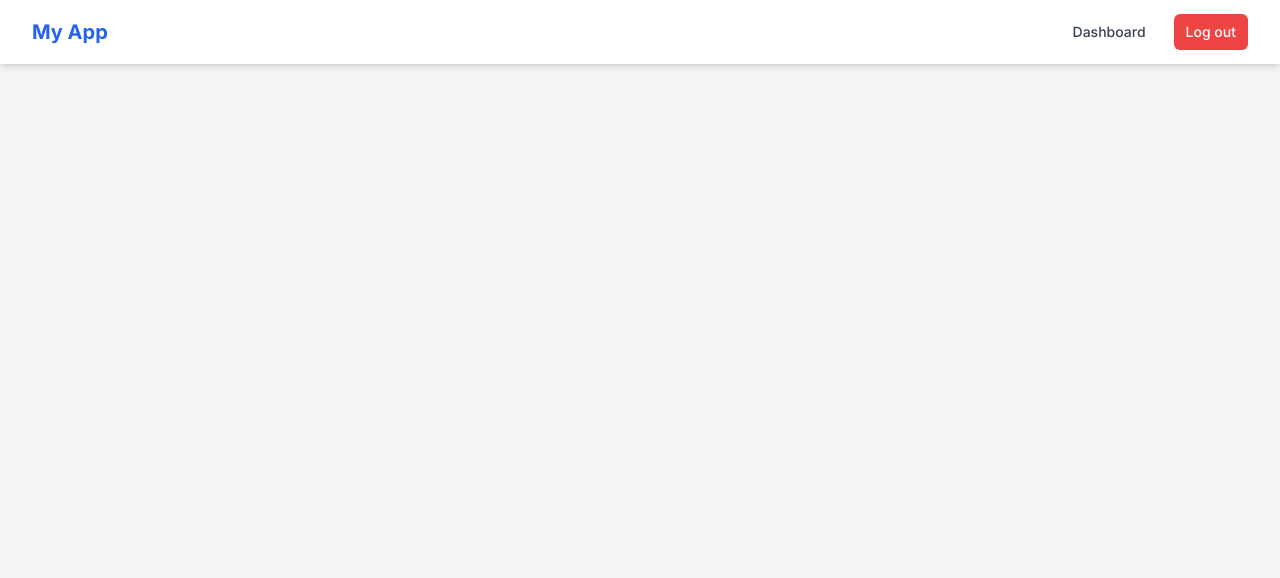
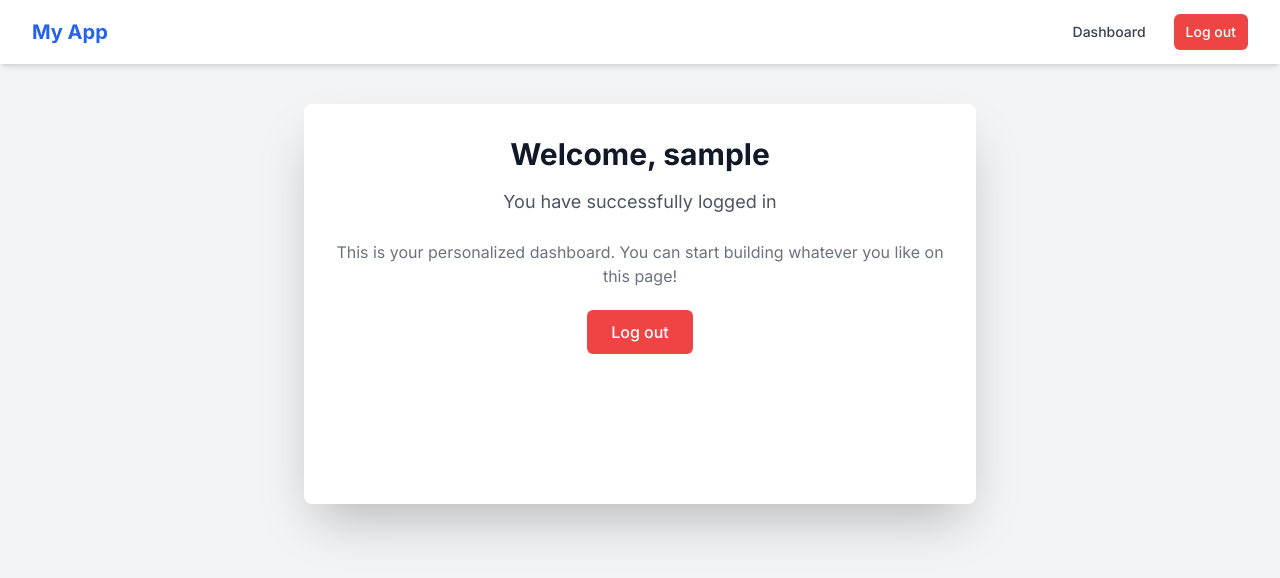
Before and after one commit to Brainnext/flask_web_auth, a Flask app: page /dashboard in a window 1280 px wide. Shown: the top 578 px of the page. Run offline with Flask 3, Linux system fonts and the light colour scheme; the visitor is signed in with stand-in values (Sample User, id 1); some libraries are stand-ins or nearby versions.

Commit message:
Worked on better user experence

```diff
--- a/app.py
+++ b/app.py
@@ -1,5 +1,6 @@
 # Import the necessary Flask components and SQLAlchemy
 import os
+import re
 from dotenv import load_dotenv
 from flask import Flask, render_template, redirect, url_for, request
 from flask_login import LoginManager, UserMixin, login_user, logout_user, login_required, current_user
@@ -72,15 +73,29 @@ def signup():
     if request.method == 'POST':
         username = request.form.get('username')
         password = request.form.get('password')
+        confirm_password = request.form.get('confirm_password')
+
+        # Check if password match
+        if password != confirm_password:
+            return render_template ('signup.html' , error_message="password do not match. Please try again.")
+
+        # Check for password strength
+        if len(password) < 6 :
+            return render_template ('signup.html', error_message="password must be at least 6 characters")
+
+        # Check if password contains both letters and numbers using regex
+        if not re.search(r"[a-zA-Z]", password) or not re.search(r"[0-9]", password):
+            return render_template ("signup.html", error_message="Password must be a mix of letters and numbers!")
 
         # Check if the username already exists in the database
         existing_user = User.query.filter_by(username=username).first()
         if existing_user:
-            return "Username already exists. Please try another.", 400
+            return render_template ("signup.html" , error_message="Username already exists. Please try another.")
 
         # Create a new User object and set the hashed password
         password_hash = generate_password_hash(password)
         new_user = User(username=username, password_hash=password_hash)
+
 
         # Add the new user to the database session and commit the changes
         db.session.add(new_user)
@@ -110,7 +125,7 @@ def login():
             login_user(user)
             return redirect(url_for('dashboard'))
         else:
-            return "Login failed. Check your username and password.", 401
+            return render_template ('login.html', error_message="Login failed. Check your username and password.")
 
     return render_template('login.html')
 
--- a/templates/base.html
+++ b/templates/base.html
@@ -43,7 +43,8 @@
     <!---Main Content -->
     <main class="flex-grow flex item-center justify-center px-4">
         {% block content %}
-
+        uhAScasb
+        <h1 class="font-medium text-black-500 mt-30" > Welcome to Sirlinux Hub </h1>
         {% endblock %}
 
     </main>
--- a/templates/dashboard.html
+++ b/templates/dashboard.html
@@ -3,6 +3,14 @@
 {% block title %} Dashboard {% endblock %}
 
 {% block content %}
+<div class="bg-white px-8 rounded-lg shadow-2xl max-w-2xl w-full h-full min-h-[50vh] text-center mt-10">
+    <h2 class="text-3xl font-bold text-gray-900 mb-4 mt-8"> Welcome, {{ username }}</h2>
+    <p class="text-lg text-gray-600 mb-6"> You have successfully logged in</p>
+    <p class="text-gray-500"> This is your personalized dashboard. You can start building whatever you like on this page!</p>
 
+    <div class="mt-8">
+        <a href="/logout" class="bg-red-500 hover:bg-red-600 text-white px-6 py-3 rounded-md text-base font-medium transition-colors duration-200"> Log out</a>
+    </div>
+</div>
 
 {% endblock %}
--- a/templates/index.html
+++ b/templates/index.html
@@ -41,9 +41,9 @@
     </nav>
 
     <!---Main Content -->
-    <main class="flex-grow flex item-center justify-center px-4">
+    <main class="flex-grow flex item-center justify-center px-4 mt-20">
         {% block content %}
-
+        <h1 class="font-medium text-2xl text-black-500 mt-50" > Welcome to Sirlinux Hub </h1>
         {% endblock %}
 
     </main>
--- a/templates/login.html
+++ b/templates/login.html
@@ -3,8 +3,11 @@
 {% block title %} Log In {% endblock %}
 
 {% block content %}
-<div class="bg-white p-8 rounded-lg shadow-lg max-w-sm w-full mt-10">
+<div class="bg-white p-8 rounded-lg shadow-lg max-w-sm w-full h-full min-h-[50vh] mt-10">
     <h2 class="text-2xl font-bold text-center mb-6">Log In to Your Account</h2>
+    {% if error_message %}
+    <p class="text-red-500 text-center text-sm mb-4"> {{ error_message }}</p>
+    {% endif %}
     <form action="/login" method="post" class="space-y-4">
         <div>
             <label for="username" class="block text-sm font-medium text-gray-700">Username</label>
```
Also changed, not shown: templates/signup.html (+6 -2 lines), 1 other file.
